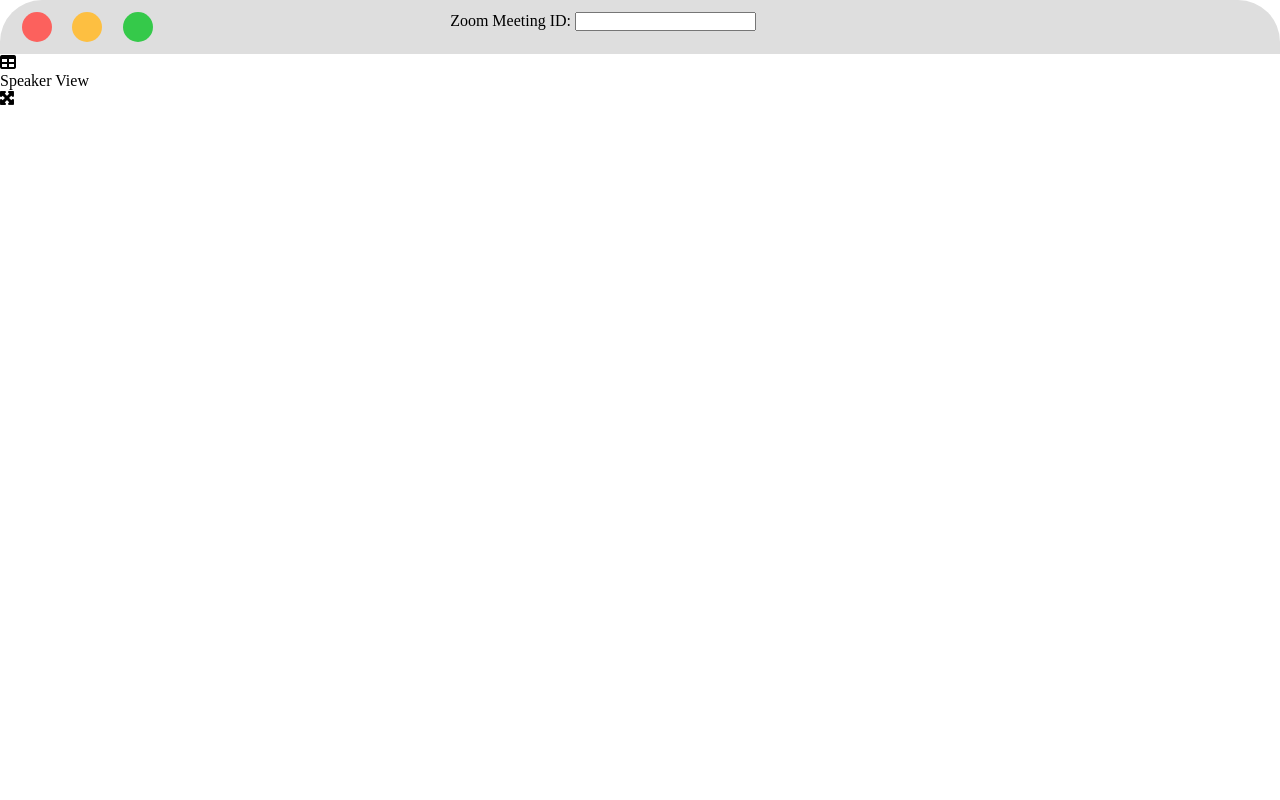
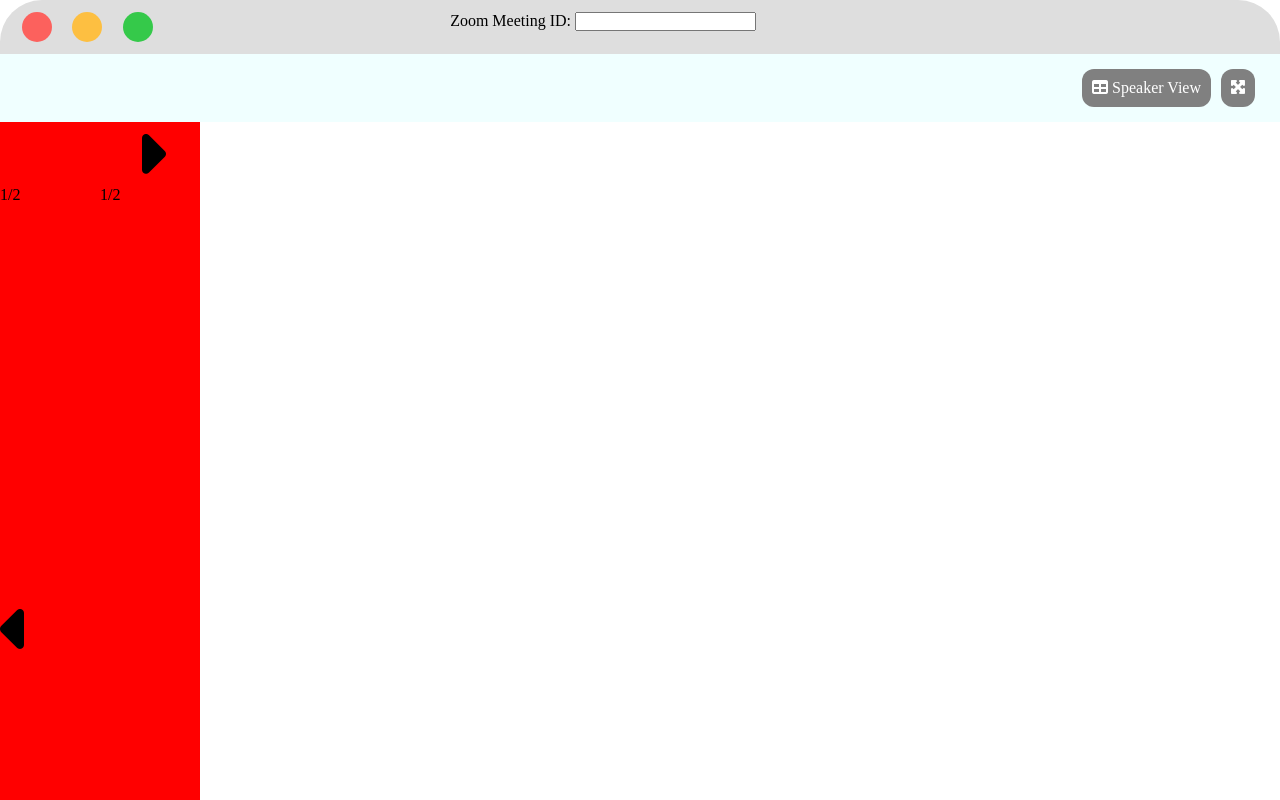
Before and after one commit to simla04/html-css-zoom, a plain HTML site: page index.html in a window 1280 px wide. Shown: the top 800 px of the page. Drawn offline with Linux system fonts and the light colour scheme.

Commit message:
modifiche del mattino

```diff
--- a/index.html
+++ b/index.html
@@ -26,21 +26,60 @@
     </header>
 
     <main>
-        <div class="container">
+        <div class="container_top flex">
 
 
+            <div class="top_side flex">
+                <div class="icon_speakerview">
+                    <i class="fas fa-table"></i>
+                    <span> Speaker View </span>
+                </div>
 
-            <div class="top_side">
-                <i class="fas fa-table"></i><p>Speaker View</p>
-            </div>
+
             <div class="icon_fullscreen">
                 <i class="fas fa-expand-arrows-alt"></i>
             </div>
+        </div>
 
         </div>
 
 
+        <div class="col_80 clearfix">
+
+
+        <div class="col_10 left_col">
+            <div class="left_side flex">
+                <div class="icon_arrow_left">
+                    <i class="fas fa-caret-left"></i>
+                    <p>
+                        1/2
+                    </p>
+                </div>
+            </div>
+        </div>
+
+
+        <div class="col_80">
+
+        </div>
+
+        <div class="col_10">
+                <div class="right_side">
+                    <div class="icon_arrow_right">
+                        <i class="fas fa-caret-right"></i>
+                        <p>
+                            1/2
+                        </p>
+                    </div>
+                </div>
+            </div>
+
+        </div>
+    </div>
+
+
     </main>
+    <footer></footer>
 
 
 
--- a/style.css
+++ b/style.css
@@ -8,13 +8,20 @@
     display: flex;
 }
 
-/* *****HEADER_SITE****** */
+:clearfix::after{
+    display: table;
+    clear: both;
+    content: "";
+}
+
+/* *****regole generali****** */
 header{
     background-color: rgba(222, 222, 222, 1);
     width: 100%;
     border-top-left-radius: 42px;
     border-top-right-radius: 42px;
 }
+
 .top{
     width: 60%;
     justify-content: space-between;
@@ -28,7 +35,7 @@ header{
 
 
 .top-center input{
-    background-color: -internal-light-dark(lightgray), white solid 3px}
+    background-color: -internal-light-dark(lightgray), red solid 3px}
 
 
 
@@ -45,5 +52,54 @@ header{
     border-radius: 50%;
     width: 30px;
     height: 30px;
-    justify-content: ;
 }
+/* ****container top********* */
+
+.container_top{
+    width: 100%;
+    flex-direction: column;
+}
+.icon_speakerview{
+    flex-direction: row;
+    background-color: ;
+}
+.top_side{
+    flex-direction: row;
+    width: 100%;
+    align-items: flex-end;
+    justify-content: right;
+    background-color: azure;
+    padding: 15px;    padding: 15px;
+}
+.icon_fullscreen, .icon_speakerview {
+    background-color: grey;
+    color: white;
+    margin-right: 10px;
+    padding: 10px;
+    border-radius: 12px;
+}
+
+/* *****left side and right_side****** */
+
+.left_side, .right_side {
+    width: 100px;
+    height: 950px;
+    background-color: red;
+}
+
+
+.left_side .icon_arrow_left> i, .right_side .icon_arrow_right> i{
+    position:relative;
+    top: 50%;
+    left: 50%;
+    transform: translate(-50%);
+    font-size: 4rem;
+}
+
+.col_10{
+    float: left;
+}
+
+
+
+/* *****parte centrale****** */
```
